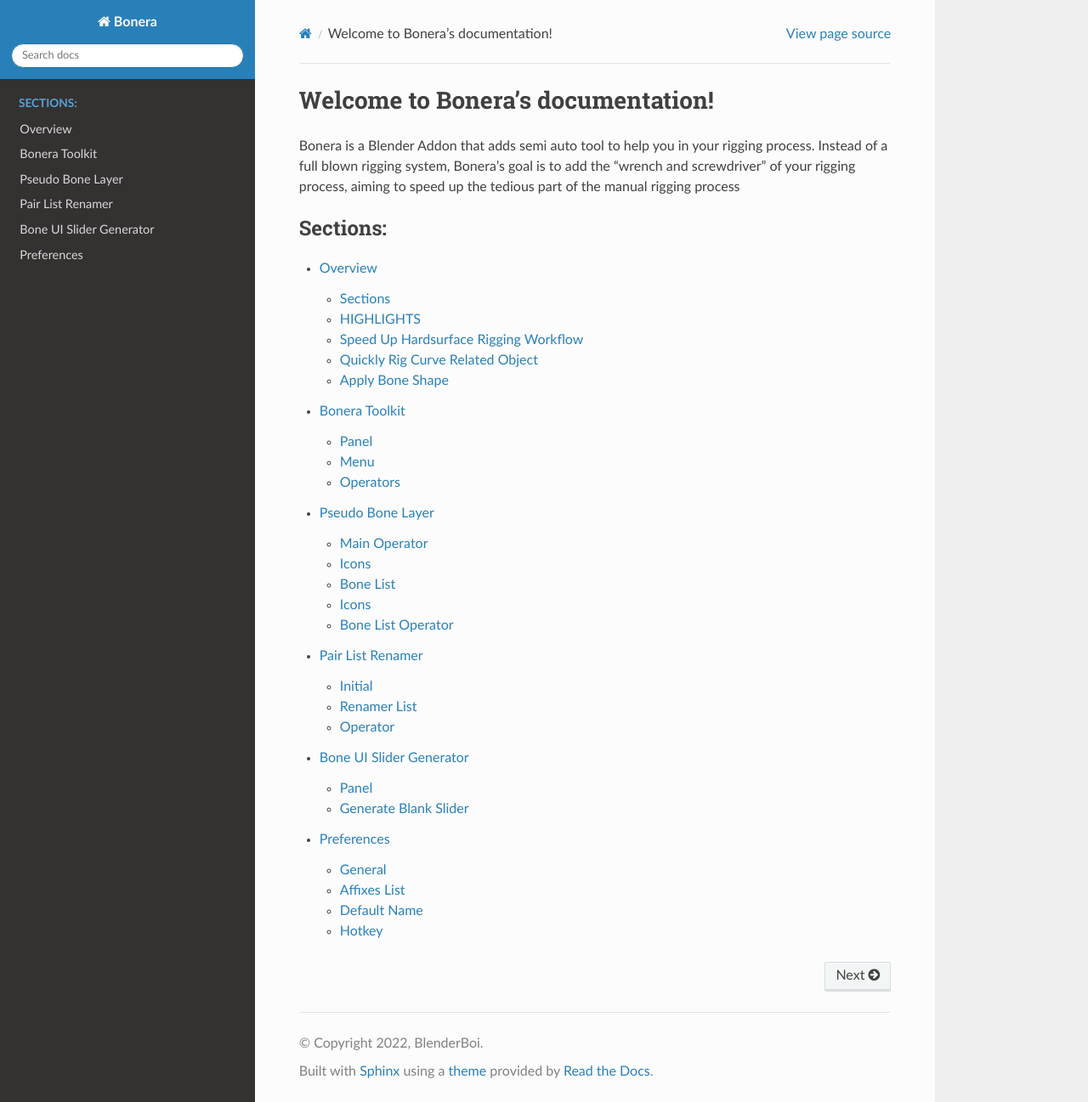
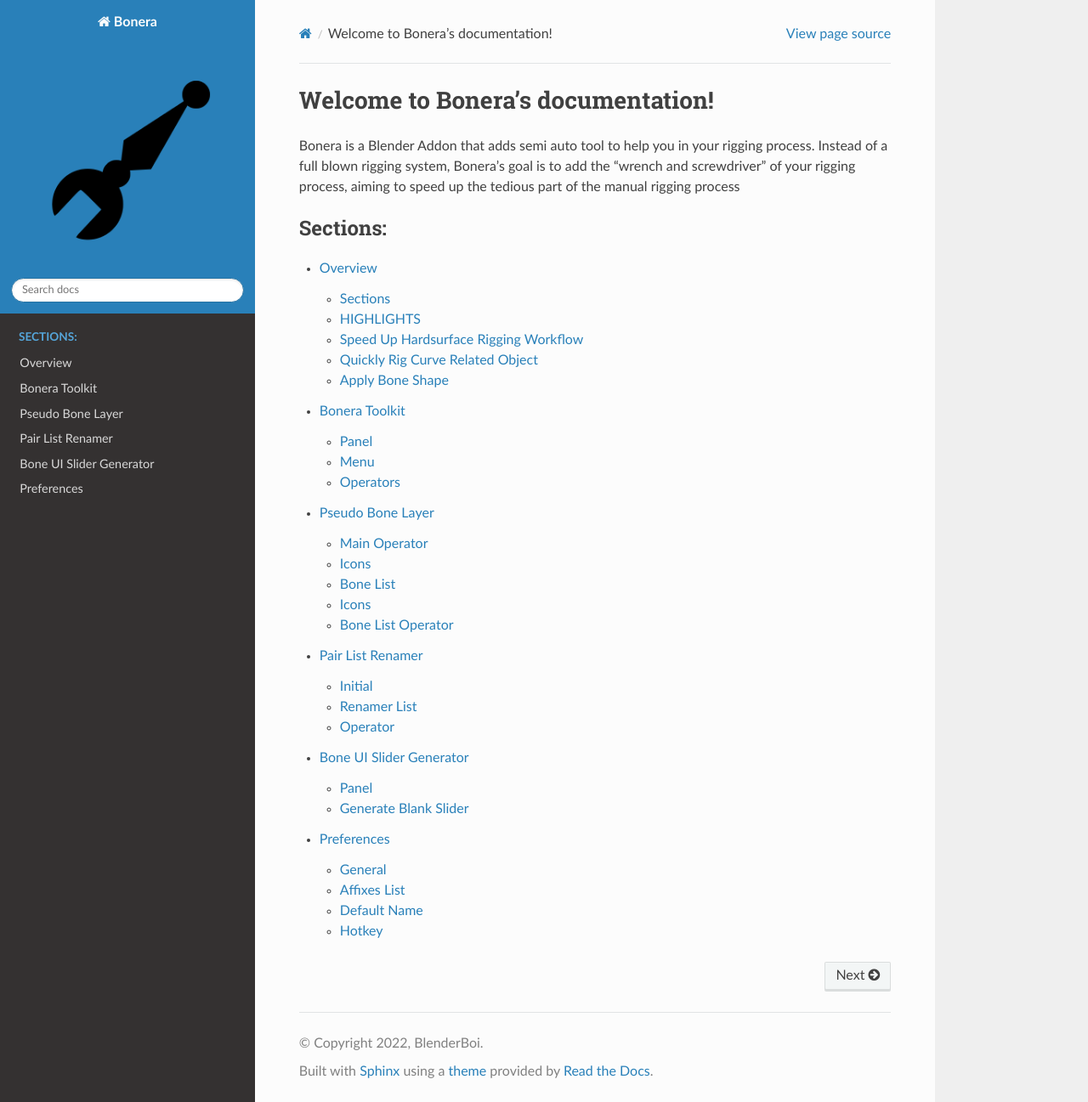
Before and after one commit to BlenderBoi/BoneraDocumentation, a Sphinx documentation site: the page built from source/index.rst, in a window 1280 px wide and 1297 px high. Shown: the whole window at 85% size. Built offline with Sphinx 7.4.7 and the Read the Docs theme 2.0.0, drawn with Linux system fonts in a browser that asks for light colours.

Commit message:
add logo

```diff
--- a/source/conf.py
+++ b/source/conf.py
@@ -24,5 +24,6 @@
 # -- Options for HTML output -------------------------------------------------
 # https://www.sphinx-doc.org/en/master/usage/configuration.html#options-for-html-output
 
+html_logo = "./images/BoneraLogo_Black.png"
 html_theme = 'sphinx_rtd_theme'
 html_static_path = ['_static']
```
